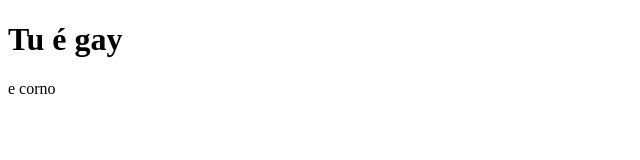
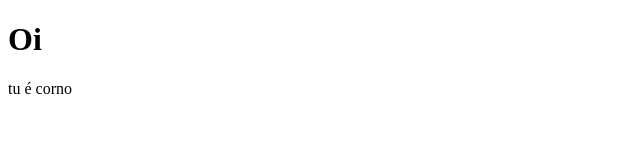
Before and after one commit to HugoSilveiraSUAP/Dew, a plain HTML site: page index.html in a window 1280 px wide. Shown: the whole page, without its empty margins (0-640 px from the left). Drawn offline with Linux system fonts and the light colour scheme.

Commit message:
Update index.html

```diff
--- a/index.html
+++ b/index.html
@@ -7,7 +7,7 @@
     <title>Document</title>
 </head>
 <body>
-    <h1>Tu é gay</h1>
-    <p>e corno</p>
+    <h1>Oi</h1>
+    <p>tu é corno</p>
 </body>
 </html>
```
